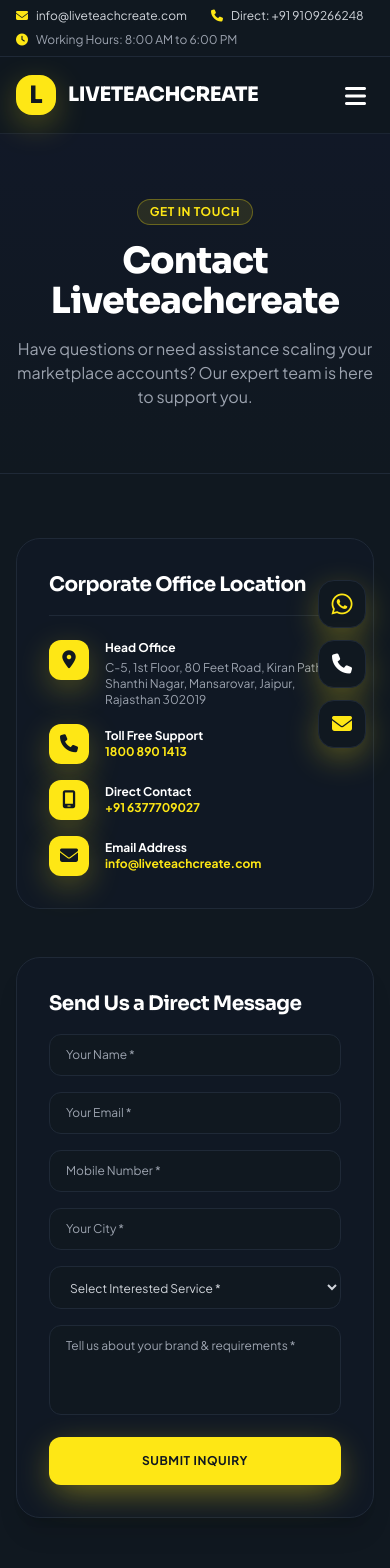
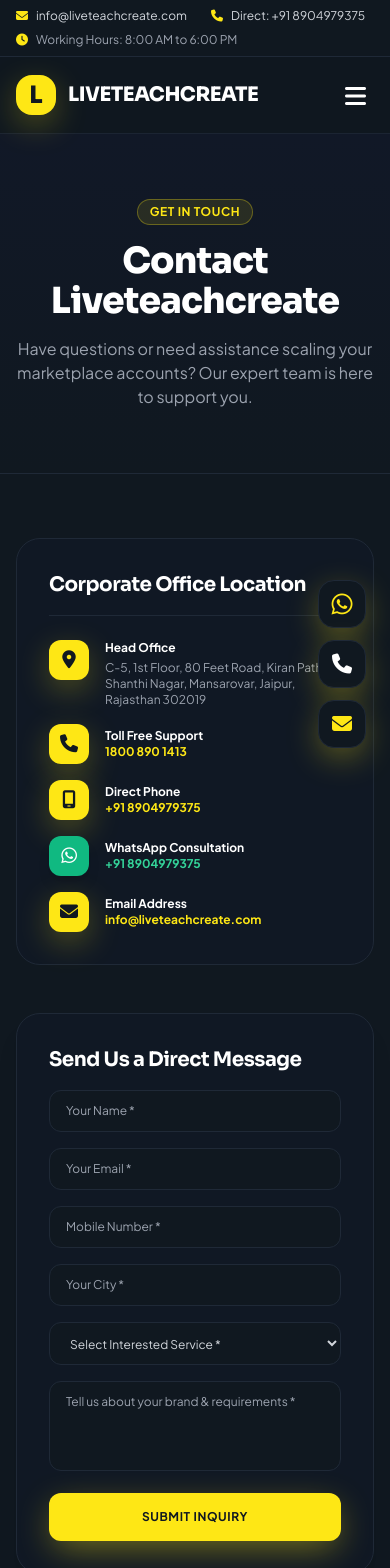
Before and after one commit to rohanxyz305/livetc, a React (Vite) app: page /contact-us in a window 390 px wide. Shown: the top 1568 px of the page. Built offline with nearby package versions, Linux system fonts and the light colour scheme.

Commit message:
fix: Update WhatsApp & contact phone number across entire website to +91 8904979375

```diff
--- a/src/components/common/SEO.jsx
+++ b/src/components/common/SEO.jsx
@@ -71,7 +71,7 @@
       "logo": "https://liveteachcreate.com/msme-logo.png",
       "contactPoint": {
         "@type": "ContactPoint",
-        "telephone": "+91-9109266248",
+        "telephone": "+91-8904979375",
         "contactType": "customer service",
         "areaServed": "IN",
         "availableLanguage": ["English", "Hindi"]
--- a/src/components/layout/FloatingActions.jsx
+++ b/src/components/layout/FloatingActions.jsx
@@ -5,7 +5,7 @@
     <div className="fixed bottom-24 right-6 z-40 flex flex-col gap-3 items-center">
       {/* WhatsApp Button */}
       <a
-        href="https://wa.me/+919109266248?text=Hi%20Liveteachcreate%2C%20I%20am%20interested%20in%20your%20services"
+        href="https://wa.me/918904979375?text=Hi%20Liveteachcreate%2C%20I%20am%20interested%20in%20your%20services"
         target="_blank"
         rel="noreferrer"
         className="group relative flex items-center justify-center w-12 h-12 bg-[#101820] hover:bg-[#FEE715] rounded-2xl shadow-yellowGlow border border-gray-800 text-[#FEE715] hover:text-[#101820] transition-all duration-300 hover:-translate-y-1"
@@ -16,7 +16,7 @@
 
       {/* Call Button */}
       <a
-        href="tel:+919109266248"
+        href="tel:+918904979375"
         className="group relative flex items-center justify-center w-12 h-12 bg-[#101820] hover:bg-[#FEE715] rounded-2xl shadow-yellowGlow border border-gray-800 text-white hover:text-[#101820] transition-all duration-300 hover:-translate-y-1"
         title="Call Us Now"
       >
--- a/src/components/layout/Footer.jsx
+++ b/src/components/layout/Footer.jsx
@@ -111,7 +111,7 @@
             <div className="space-y-3 text-xs text-gray-300">
               <div className="flex gap-3 items-center">
                 <i className="fa-solid fa-mobile-screen text-[#FEE715] text-base"></i>
-                <span>Direct: <a href="tel:+919109266248" className="hover:text-[#FEE715] font-bold text-sm text-white">+91 9109266248</a></span>
+                <span>Direct / WhatsApp: <a href="https://wa.me/918904979375" target="_blank" rel="noreferrer" className="hover:text-[#FEE715] font-bold text-sm text-white">+91 8904979375</a></span>
               </div>
               <div className="flex gap-3 items-center">
                 <i className="fa-solid fa-envelope text-[#FEE715]"></i>
--- a/src/components/layout/Topbar.jsx
+++ b/src/components/layout/Topbar.jsx
@@ -13,11 +13,11 @@
             <span>info@liveteachcreate.com</span>
           </a>
           <a
-            href="tel:+919109266248"
+            href="tel:+918904979375"
             className="flex items-center gap-2 text-gray-300 hover:text-[#FEE715] transition-colors"
           >
             <i className="fa-solid fa-phone text-[#FEE715]"></i>
-            <span>Direct: +91 9109266248</span>
+            <span>Direct: +91 8904979375</span>
           </a>
         </div>
         <div className="flex items-center gap-2 text-gray-400">
--- a/src/pages/ContactPage.jsx
+++ b/src/pages/ContactPage.jsx
@@ -75,8 +75,18 @@
                       <i className="fa-solid fa-mobile-screen"></i>
                     </div>
                     <div>
-                      <h5 className="font-bold text-white">Direct Contact</h5>
-                      <a href="tel:+916377709027" className="text-[#FEE715] font-bold hover:underline">+91 6377709027</a>
+                      <h5 className="font-bold text-white">Direct Phone</h5>
+                      <a href="tel:+918904979375" className="text-[#FEE715] font-bold hover:underline">+91 8904979375</a>
+                    </div>
+                  </div>
+
+                  <div className="flex gap-4 items-center">
+                    <div className="w-10 h-10 rounded-xl bg-emerald-500 text-white flex items-center justify-center shrink-0 text-lg font-bold shadow-lg">
+                      <i className="fa-brands fa-whatsapp"></i>
+                    </div>
+                    <div>
+                      <h5 className="font-bold text-white">WhatsApp Consultation</h5>
+                      <a href="https://wa.me/918904979375" target="_blank" rel="noreferrer" className="text-emerald-400 font-bold hover:underline">+91 8904979375</a>
                     </div>
                   </div>
 
--- a/src/pages/EmailMarketingPage.jsx
+++ b/src/pages/EmailMarketingPage.jsx
@@ -25,10 +25,10 @@
   const [subject, setSubject] = useState("Account growth update for your marketplace store");
   const [heading, setHeading] = useState("Exclusive E-Commerce Growth Opportunity");
   const [bodyText, setBodyText] = useState(
-    "Hello,\n\nAre you looking to boost your sales volume on Amazon, Flipkart, Blinkit, and Meesho?\n\nAt Liveteachcreate, we specialize in complete seller central management, ACoS optimization, product cataloging, and quick-commerce onboarding.\n\nReply to this email or call +91 9109266248 to claim your complimentary account audit today!"
+    "Hello,\n\nAre you looking to boost your sales volume on Amazon, Flipkart, Blinkit, and Meesho?\n\nAt Liveteachcreate, we specialize in complete seller central management, ACoS optimization, product cataloging, and quick-commerce onboarding.\n\nReply to this email or call +91 8904979375 to claim your complimentary account audit today!"
   );
   const [ctaText, setCtaText] = useState("Get Free Account Audit");
-  const [ctaLink, setCtaLink] = useState("https://wa.me/919109266248");
+  const [ctaLink, setCtaLink] = useState("https://wa.me/918904979375");
 
   // Sending & Log State
   const [isSending, setIsSending] = useState(false);
@@ -57,7 +57,7 @@
       setSubject("Account growth update for your marketplace store");
       setHeading("Exclusive E-Commerce Growth Opportunity");
       setBodyText(
-        "Hello,\n\nAre you looking to boost your sales volume on Amazon, Flipkart, Blinkit, and Meesho?\n\nAt Liveteachcreate, we specialize in complete seller central management, ACoS optimization, product cataloging, and quick-commerce onboarding.\n\nReply to this email or call +91 9109266248 to claim your complimentary account audit today!"
+        "Hello,\n\nAre you looking to boost your sales volume on Amazon, Flipkart, Blinkit, and Meesho?\n\nAt Liveteachcreate, we specialize in complete seller central management, ACoS optimization, product cataloging, and quick-commerce onboarding.\n\nReply to this email or call +91 8904979375 to claim your complimentary account audit today!"
       );
       setCtaText("Get Free Account Audit");
     }
@@ -108,7 +108,7 @@
     </div>
     <div class="footer">
       Sent from ${senderEmail} | Liveteachcreate E-Commerce Account Management<br/>
-      Bengaluru • Kolkata • Dhanbad | Direct Contact: +91 9109266248<br/>
+      Bengaluru • Kolkata • Dhanbad | Direct Contact: +91 8904979375<br/>
       <a href="https://liveteachcreate.com/contact-us" class="unsub">Unsubscribe / Update Preferences</a>
     </div>
   </div>
--- a/src/pages/SeoResultsPage.jsx
+++ b/src/pages/SeoResultsPage.jsx
@@ -366,7 +366,7 @@
               </button>
 
               <a
-                href="https://wa.me/919109266248"
+                href="https://wa.me/918904979375"
                 target="_blank"
                 rel="noreferrer"
                 className="px-8 py-4 bg-emerald-500 hover:bg-emerald-600 text-white rounded-full font-extrabold text-xs uppercase tracking-wider transition shadow-lg flex items-center gap-2"
--- a/src/pages/ServiceDetailPage.jsx
+++ b/src/pages/ServiceDetailPage.jsx
@@ -55,11 +55,11 @@
               Get Free Consultation
             </button>
             <a
-              href="tel:+919109266248"
+              href="tel:+918904979375"
               className="px-8 py-4 bg-gray-900 hover:bg-gray-800 border border-gray-800 text-white font-bold text-xs rounded-full shadow-sm text-center flex items-center justify-center gap-2"
             >
               <i className="fa-solid fa-phone text-[#FEE715]"></i>
-              <span>Call +91 9109266248</span>
+              <span>Call +91 8904979375</span>
             </a>
           </div>
         </div>
```
Also changed, not shown: 3 other files (tests, documents, lock files or other folders).
